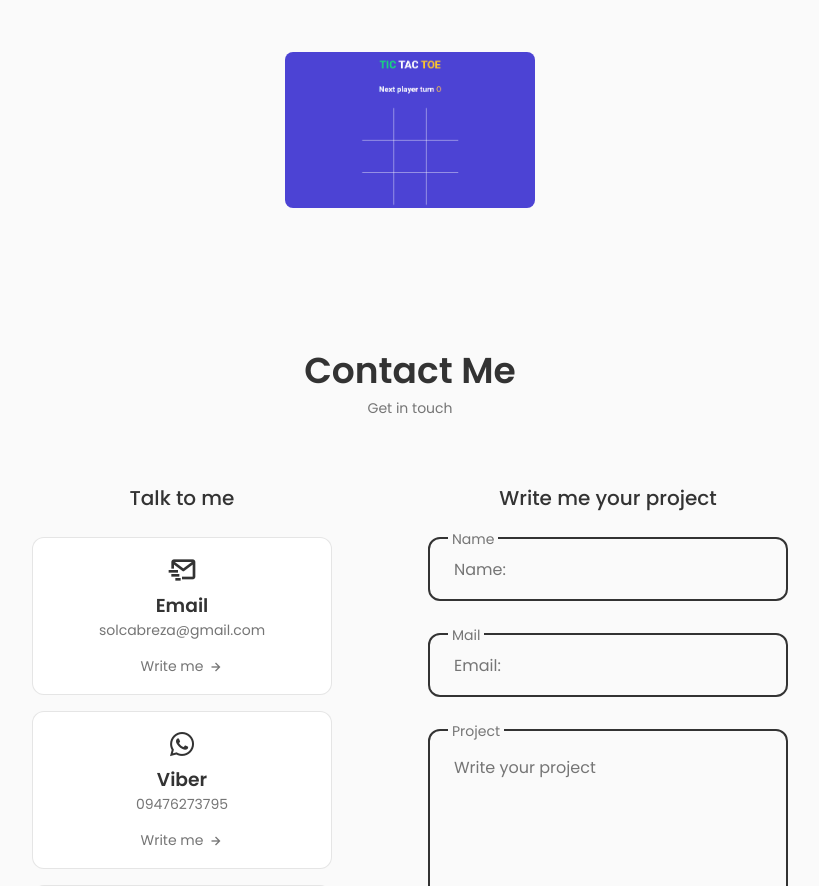
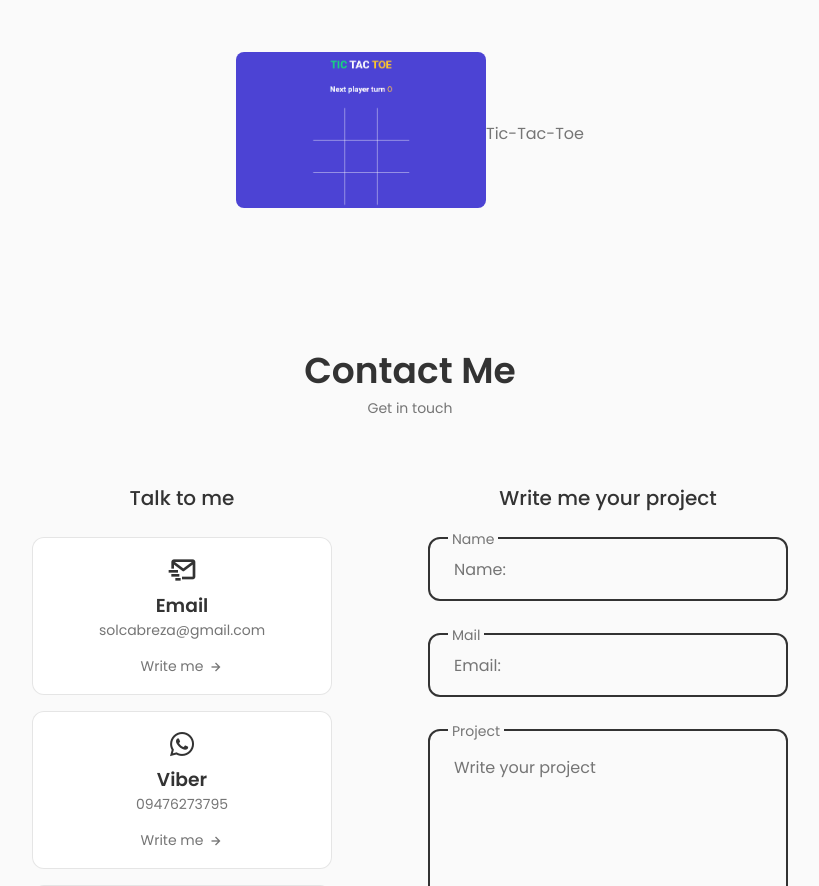
Before and after one commit to solcabz/solreact, a React (Create React App) app: page / in a window 1280 px wide. Shown: the part 3120-4006 px from the top of the page, without its empty margins (230-1049 px from the left). Built offline with nearby package versions, Linux system fonts and the light colour scheme.

Commit message:
new added portfolio section

```diff
--- a/src/components/portfolio/Portfolio.jsx
+++ b/src/components/portfolio/Portfolio.jsx
@@ -15,6 +15,7 @@ const Portfolio = () => {
             }}
           ></img>
         </a>
+        <span>Tic-Tac-Toe</span>
       </div>
     </section>
   );
```
